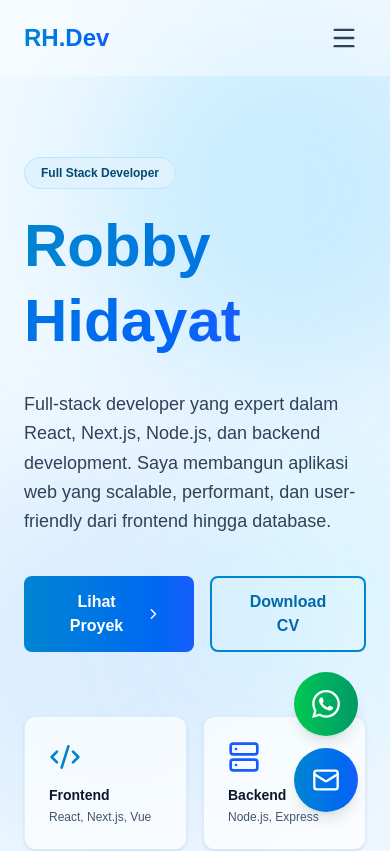
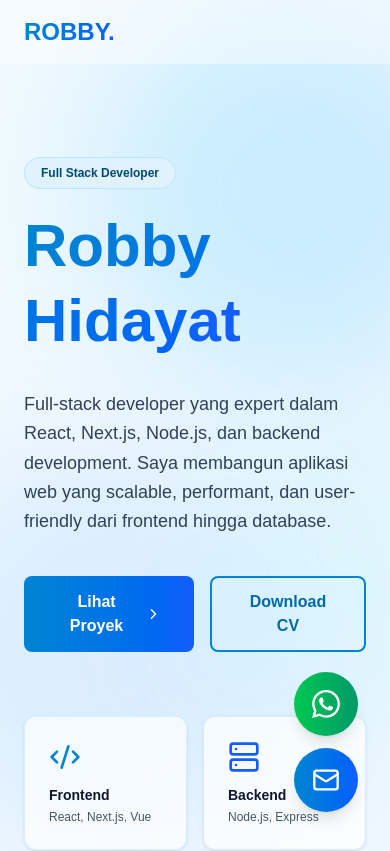
Before and after one commit to mrhidayat761/portfolio-robby, a Next.js app: page / in a window 390 px wide. Shown: the top 851 px of the page. Built offline with nearby package versions, Linux system fonts and the light colour scheme.

Commit message:
Update page.tsx

```diff
--- a/src/app/page.tsx
+++ b/src/app/page.tsx
@@ -1,19 +1,18 @@
 'use client';
 
 import { useState, useEffect } from 'react';
-import { ChevronRight, Code2, Server, Database, Zap, Mail, MessageCircle, Menu, X } from 'lucide-react';
+import { ChevronRight, Code2, Server, Database, Zap, Mail, MessageCircle } from 'lucide-react';
 
-// Komponen Logo WhatsApp
+// Tambahkan komponen ini di atas 'export default function PortfolioFullStack'
 const WhatsAppLogo = ({ size = 24, className = "" }) => (
   <svg width={size} height={size} viewBox="0 0 24 24" fill="currentColor" className={className} xmlns="http://www.w3.org/2000/svg">
     <path d="M17.472 14.382c-.297-.149-1.758-.867-2.03-.967-.273-.099-.471-.148-.67.15-.197.297-.767.966-.94 1.164-.173.199-.347.223-.644.075-.297-.15-1.255-.463-2.39-1.475-.883-.788-1.48-1.761-1.653-2.059-.173-.297-.018-.458.13-.606.134-.133.298-.347.446-.52.149-.174.198-.298.298-.497.099-.198.05-.371-.025-.52-.075-.149-.669-1.612-.916-2.207-.242-.579-.487-.5-.669-.51-.173-.008-.371-.01-.57-.01-.198 0-.52.074-.792.372-.272.297-1.04 1.016-1.04 2.479 0 1.462 1.065 2.875 1.213 3.074.149.198 2.096 3.2 5.077 4.487.709.306 1.262.489 1.694.625.712.227 1.36.195 1.871.118.571-.085 1.758-.719 2.006-1.413.248-.694.248-1.289.173-1.413-.074-.124-.272-.198-.57-.347m-5.421 7.403h-.004a9.87 9.87 0 01-5.031-1.378l-.361-.214-3.741.982.998-3.648-.235-.374a9.86 9.86 0 01-1.51-5.26c.001-5.45 4.436-9.884 9.888-9.884 2.64 0 5.122 1.03 6.988 2.898a9.825 9.825 0 012.893 6.994c-.003 5.45-4.437 9.884-9.885 9.884m8.413-18.297A11.815 11.815 0 0012.05 0C5.495 0 .16 5.335.157 11.892c0 2.096.547 4.142 1.588 5.945L.057 24l6.305-1.654a11.882 11.882 0 005.683 1.448h.005c6.554 0 11.89-5.335 11.893-11.893a11.821 11.821 0 00-3.48-8.413z"/>
   </svg>
 );
-
 export default function PortfolioFullStack() {
   const [activeTab, setActiveTab] = useState('frontend');
   const [scrolled, setScrolled] = useState(false);
-  const [isMobileMenuOpen, setIsMobileMenuOpen] = useState(false);
+
 
   useEffect(() => {
     const handleScroll = () => setScrolled(window.scrollY > 50);
@@ -21,50 +20,141 @@ export default function PortfolioFullStack() {
     return () => window.removeEventListener('scroll', handleScroll);
   }, []);
 
-  const scrollToSection = (item) => {
-    setIsMobileMenuOpen(false);
-
-    let targetId = "";
-    if (item === 'About') targetId = "home";
-    else if (item === 'Projects') targetId = "projects";
-    else if (item === 'Services') targetId = "services";
-    else if (item === 'Frontend' || item === 'Backend') {
-      targetId = "tech";
-      setActiveTab(item.toLowerCase());
+  const frontend = [
+    {
+      tech: "React",
+      level: 95,
+      description: "Build interactive UI dengan hooks, context API, dan state management",
+      projects: 12,
+      color: "from-sky-500 to-blue-600"
+    },
+    {
+      tech: "Next.js",
+      level: 90,
+      description: "SSR, SSG, API routes untuk aplikasi production-ready",
+      projects: 8,
+      color: "from-cyan-500 to-sky-600"
+    },
+    {
+      tech: "Vue.js",
+      level: 88,
+      description: "Composition API dan reactive data binding",
+      projects: 6,
+      color: "from-blue-500 to-indigo-600"
+    },
+    {
+      tech: "Tailwind CSS",
+      level: 96,
+      description: "Utility-first CSS untuk rapid UI development",
+      projects: 20,
+      color: "from-sky-400 to-cyan-500"
     }
-
-    const element = document.getElementById(targetId);
-    if (element) {
-      element.scrollIntoView({ behavior: 'smooth', block: 'start' });
-    }
-  };
-
-  // --- Data sections tetap sama ---
-  const frontend = [
-    { tech: "React", level: 95, description: "Build interactive UI dengan hooks, context API, dan state management", projects: 12, color: "from-sky-500 to-blue-600" },
-    { tech: "Next.js", level: 90, description: "SSR, SSG, API routes untuk aplikasi production-ready", projects: 8, color: "from-cyan-500 to-sky-600" },
-    { tech: "Vue.js", level: 88, description: "Composition API dan reactive data binding", projects: 6, color: "from-blue-500 to-indigo-600" },
-    { tech: "Tailwind CSS", level: 96, description: "Utility-first CSS untuk rapid UI development", projects: 20, color: "from-sky-400 to-cyan-500" }
   ];
 
   const backend = [
-    { tech: "Node.js", level: 92, description: "Server-side JavaScript dengan Express, Koa, dan Fastify", projects: 15, color: "from-blue-600 to-sky-500" },
-    { tech: "Express.js", level: 94, description: "REST API development, middleware, routing", projects: 18, color: "from-sky-600 to-blue-500" },
-    { tech: "Database Design", level: 89, description: "MongoDB, PostgreSQL, schema design, indexing optimization", projects: 12, color: "from-cyan-600 to-sky-500" },
-    { tech: "Authentication", level: 91, description: "JWT, OAuth2, session management, security best practices", projects: 14, color: "from-blue-500 to-cyan-600" }
+    {
+      tech: "Node.js",
+      level: 92,
+      description: "Server-side JavaScript dengan Express, Koa, dan Fastify",
+      projects: 15,
+      color: "from-blue-600 to-sky-500"
+    },
+    {
+      tech: "Express.js",
+      level: 94,
+      description: "REST API development, middleware, routing",
+      projects: 18,
+      color: "from-sky-600 to-blue-500"
+    },
+    {
+      tech: "Database Design",
+      level: 89,
+      description: "MongoDB, PostgreSQL, schema design, indexing optimization",
+      projects: 12,
+      color: "from-cyan-600 to-sky-500"
+    },
+    {
+      tech: "Authentication",
+      level: 91,
+      description: "JWT, OAuth2, session management, security best practices",
+      projects: 14,
+      color: "from-blue-500 to-cyan-600"
+    }
   ];
 
   const projects = [
-    { name: "E-Commerce Platform", description: "Platform belanja online dengan payment gateway dan real-time inventory", frontend: ["React", "Redux", "Tailwind CSS"], backend: ["Node.js", "Express", "MongoDB"], features: ["Product Catalog", "Shopping Cart", "Payment", "Dashboard"], year: "2024", gradient: "from-sky-500 to-blue-600" },
-    { name: "Real-time Chat App", description: "Aplikasi chat dengan WebSocket, message history, dan user presence", frontend: ["Next.js", "Socket.io", "Tailwind"], backend: ["Node.js", "Express", "PostgreSQL", "Redis"], features: ["WebSocket", "Message History", "User Status", "File Sharing"], year: "2024", gradient: "from-cyan-500 to-sky-600" },
-    { name: "Analytics Dashboard", description: "Dashboard analytics dengan visualisasi data real-time dan export reports", frontend: ["React", "Chart.js", "Tailwind"], backend: ["Node.js", "Express", "MongoDB"], features: ["Real-time Data", "Custom Reports", "Export Data", "Management"], year: "2023", gradient: "from-blue-500 to-indigo-600" },
-    { name: "Social Media Clone", description: "Platform media sosial dengan feed, comments, likes, dan follow system", frontend: ["Vue.js", "Vuex", "Tailwind"], backend: ["Node.js", "Express", "PostgreSQL"], features: ["User Feed", "Comments", "Likes", "Follow System"], year: "2023", gradient: "from-sky-400 to-cyan-500" }
+    {
+      name: "E-Commerce Platform",
+      description: "Platform belanja online dengan payment gateway dan real-time inventory",
+      frontend: ["React", "Redux", "Tailwind CSS"],
+      backend: ["Node.js", "Express", "MongoDB"],
+      features: ["Product Catalog", "Shopping Cart", "Payment", "Dashboard"],
+      year: "2024",
+      gradient: "from-sky-500 to-blue-600"
+    },
+    {
+      name: "Real-time Chat App",
+      description: "Aplikasi chat dengan WebSocket, message history, dan user presence",
+      frontend: ["Next.js", "Socket.io", "Tailwind"],
+      backend: ["Node.js", "Express", "PostgreSQL", "Redis"],
+      features: ["WebSocket", "Message History", "User Status", "File Sharing"],
+      year: "2024",
+      gradient: "from-cyan-500 to-sky-600"
+    },
+    {
+      name: "Analytics Dashboard",
+      description: "Dashboard analytics dengan visualisasi data real-time dan export reports",
+      frontend: ["React", "Chart.js", "Tailwind"],
+      backend: ["Node.js", "Express", "MongoDB"],
+      features: ["Real-time Data", "Custom Reports", "Export Data", "Management"],
+      year: "2023",
+      gradient: "from-blue-500 to-indigo-600"
+    },
+    {
+      name: "Social Media Clone",
+      description: "Platform media sosial dengan feed, comments, likes, dan follow system",
+      frontend: ["Vue.js", "Vuex", "Tailwind"],
+      backend: ["Node.js", "Express", "PostgreSQL"],
+      features: ["User Feed", "Comments", "Likes", "Follow System"],
+      year: "2023",
+      gradient: "from-sky-400 to-cyan-500"
+    }
   ];
 
   const services = [
-    { category: "Website Project", icon: "🌐", items: ["Landing Page / Company Profile", "Web Application (Dashboard, Manajemen Data)", "Integrasi AI (Chatbot, Analisis Data)", "Slicing UI Design to Code (Figma ke React/HTML)", "Platform: Website Responsive"] },
-    { category: "AI Project", icon: "🤖", items: ["Dataset Siap Pakai (Excel, CSV, Image, JSON)", "Data Cleaning (Biaya Tambahan jika diperlukan)", "Custom Model Training", "Model File Deliverables (.h5, .pkl, .pt)", "Jupyter Notebook / Python Script"] },
-    { category: "Deliverables", icon: "📦", items: ["Model File untuk reproduksi hasil", "Notebook/Script lengkap (Google Colab)", "Dokumentasi API & Cara Penggunaan", "Source Code yang Rapi & Documented", "Technical Support"] }
+    {
+      category: "Website Project",
+      icon: "🌐",
+      items: [
+        "Landing Page / Company Profile",
+        "Web Application (Dashboard, Manajemen Data)",
+        "Integrasi AI (Chatbot, Analisis Data)",
+        "Slicing UI Design to Code (Figma ke React/HTML)",
+        "Platform: Website Responsive"
+      ]
+    },
+    {
+      category: "AI Project",
+      icon: "🤖",
+      items: [
+        "Dataset Siap Pakai (Excel, CSV, Image, JSON)",
+        "Data Cleaning (Biaya Tambahan jika diperlukan)",
+        "Custom Model Training",
+        "Model File Deliverables (.h5, .pkl, .pt)",
+        "Jupyter Notebook / Python Script"
+      ]
+    },
+    {
+      category: "Deliverables",
+      icon: "📦",
+      items: [
+        "Model File untuk reproduksi hasil",
+        "Notebook/Script lengkap (Google Colab)",
+        "Dokumentasi API & Cara Penggunaan",
+        "Source Code yang Rapi & Documented",
+        "Technical Support"
+      ]
+    }
   ];
 
   const skills = [
@@ -76,13 +166,12 @@ export default function PortfolioFullStack() {
     { category: "Best Practices", items: ["Clean Code", "Testing", "Security", "Performance"] }
   ];
 
-  const whatsappNumber = "6282223750826";
+  const whatsappNumber = "6282223750826"; // GANTI DENGAN NOMOR ASLI
   const email = "mrhidayat761@gmail.com";
 
   return (
-    // ✅ PERBAIKAN 1: Ganti overflow-hidden → overflow-x-hidden
-    <div className="bg-gradient-to-br from-sky-50 via-blue-50 to-cyan-50 text-slate-900 overflow-x-hidden">
-      {/* Background Animated */}
+    <div className="bg-gradient-to-br from-sky-50 via-blue-50 to-cyan-50 text-slate-900 overflow-hidden">
+      {/* Animated background elements */}
       <div className="fixed inset-0 z-0">
         <div className="absolute top-0 left-1/4 w-96 h-96 bg-sky-300/30 rounded-full blur-3xl"></div>
         <div className="absolute bottom-0 right-1/4 w-96 h-96 bg-blue-300/20 rounded-full blur-3xl"></div>
@@ -98,7 +187,9 @@ export default function PortfolioFullStack() {
                className="w-16 h-16 bg-gradient-to-r from-green-500 to-emerald-600 text-white rounded-full flex items-center justify-center shadow-lg hover:shadow-xl hover:scale-110 transition transform group"
                title="Hubungi via WhatsApp"
              >
+               {/* INI YANG DITAMBAHKAN: Ikon WhatsApp Custom */}
                <WhatsAppLogo size={28} />
+
                <span className="absolute right-20 bg-green-600 text-white px-3 py-1 rounded-lg text-sm opacity-0 group-hover:opacity-100 transition whitespace-nowrap">
                  Chat di WhatsApp
                </span>
@@ -121,59 +212,25 @@ export default function PortfolioFullStack() {
           ? 'bg-white/70 backdrop-blur-xl shadow-sm border-b border-sky-200/50'
           : 'bg-white/40 backdrop-blur-md'
       }`}>
-        <div className="max-w-7xl mx-auto px-6 py-4">
-          <div className="flex justify-between items-center relative z-10">
-            <div
-              className="text-2xl font-black cursor-pointer"
-              onClick={() => scrollToSection('About')}
-            >
+        <div className="max-w-7xl mx-auto px-6 py-4 flex justify-between items-center relative z-10">
+          <div className="text-2xl font-black">
             <span className="bg-gradient-to-r from-sky-600 to-blue-600 bg-clip-text text-transparent">
-                RH.Dev
+              ROBBY.
             </span>
           </div>
-
           <div className="hidden md:flex gap-12">
             {['Frontend', 'Backend', 'Projects', 'Services', 'About'].map((item) => (
-                <button
-                  key={item}
-                  onClick={() => scrollToSection(item)}
-                  className="font-medium text-slate-700 hover:text-sky-900 transition relative group"
-                >
+              <button key={item} className="font-medium text-slate-700 hover:text-sky-900 transition relative group">
                 {item}
                 <span className="absolute bottom-0 left-0 w-0 h-0.5 bg-gradient-to-r from-sky-600 to-blue-600 group-hover:w-full transition-all duration-300"></span>
               </button>
             ))}
           </div>
-
-            <div className="md:hidden">
-              <button
-                onClick={() => setIsMobileMenuOpen(!isMobileMenuOpen)}
-                className="text-slate-700 hover:text-sky-600 transition p-2"
-              >
-                {isMobileMenuOpen ? <X size={28} /> : <Menu size={28} />}
-              </button>
-            </div>
-          </div>
-
-          {/* ✅ PERBAIKAN 2: Gunakan fixed + z-[60] agar sidebar selalu muncul */}
-          {isMobileMenuOpen && (
-            <div className="md:hidden fixed top-16 left-0 w-full bg-white/95 backdrop-blur-xl border-b border-sky-100 shadow-xl p-6 flex flex-col gap-4 z-[60] animate-in slide-in-from-top-5 duration-200">
-              {['Frontend', 'Backend', 'Projects', 'Services', 'About'].map((item) => (
-                <button
-                  key={item}
-                  onClick={() => scrollToSection(item)}
-                  className="text-left font-medium text-lg text-slate-700 hover:text-sky-600 py-3 border-b border-slate-100 last:border-0"
-                >
-                  {item}
-                </button>
-              ))}
-            </div>
-          )}
         </div>
       </nav>
 
       {/* Hero Section */}
-      <section id="home" className="relative z-10 pt-40 pb-24 px-6 max-w-7xl mx-auto">
+      <section className="relative z-10 pt-40 pb-24 px-6 max-w-7xl mx-auto">
         <div className="grid md:grid-cols-2 gap-16 items-center">
           <div>
             <div className="inline-block mb-6">
@@ -190,10 +247,7 @@ export default function PortfolioFullStack() {
               Full-stack developer yang expert dalam React, Next.js, Node.js, dan backend development. Saya membangun aplikasi web yang scalable, performant, dan user-friendly dari frontend hingga database.
             </p>
             <div className="flex gap-4">
-              <button
-                onClick={() => scrollToSection('Projects')}
-                className="px-8 py-3 bg-gradient-to-r from-sky-600 to-blue-600 text-white rounded-lg font-semibold hover:shadow-lg hover:shadow-sky-500/40 transition flex items-center gap-2 group"
-              >
+              <button className="px-8 py-3 bg-gradient-to-r from-sky-600 to-blue-600 text-white rounded-lg font-semibold hover:shadow-lg hover:shadow-sky-500/40 transition flex items-center gap-2 group">
                 Lihat Proyek <ChevronRight size={20} className="group-hover:translate-x-1 transition" />
               </button>
               <button className="px-8 py-3 border-2 border-sky-600 text-sky-700 rounded-lg font-semibold hover:bg-sky-50 transition backdrop-blur-sm">
@@ -229,7 +283,7 @@ export default function PortfolioFullStack() {
       </section>
 
       {/* Tech Stack Section */}
-      <section id="tech" className="relative z-10 py-24 px-6 bg-white/40 backdrop-blur-sm">
+      <section className="relative z-10 py-24 px-6 bg-white/40 backdrop-blur-sm">
         <div className="max-w-7xl mx-auto">
           <h2 className="text-5xl font-black mb-4 text-slate-900">Tech Stack</h2>
           <p className="text-lg text-slate-700 mb-16 max-w-2xl">
@@ -284,7 +338,7 @@ export default function PortfolioFullStack() {
       </section>
 
       {/* Projects Section */}
-      <section id="projects" className="relative z-10 py-24 px-6 max-w-7xl mx-auto">
+      <section className="relative z-10 py-24 px-6 max-w-7xl mx-auto">
         <h2 className="text-5xl font-black mb-4 text-slate-900">Proyek Full-Stack</h2>
         <p className="text-lg text-slate-700 mb-16">
           Aplikasi yang telah saya bangun dari frontend hingga backend infrastructure
@@ -351,7 +405,7 @@ export default function PortfolioFullStack() {
       </section>
 
       {/* Services Section */}
-      <section id="services" className="relative z-10 py-24 px-6 bg-white/40 backdrop-blur-sm">
+      <section className="relative z-10 py-24 px-6 bg-white/40 backdrop-blur-sm">
         <div className="max-w-7xl mx-auto">
           <h2 className="text-5xl font-black mb-4 text-slate-900">Jasa & Layanan</h2>
           <p className="text-lg text-slate-700 mb-16">
@@ -438,11 +492,12 @@ export default function PortfolioFullStack() {
               <Mail size={20} /> Email
             </a>
        <a
-              href={`https://wa.me/${whatsappNumber}`}
+         href={`https://wa.me/6282223750826`}
          target="_blank"
          rel="noopener noreferrer"
          className="px-8 py-4 bg-gradient-to-r from-green-500 to-emerald-600 text-white rounded-lg font-bold hover:shadow-lg hover:shadow-green-500/40 transition flex items-center justify-center gap-2"
        >
+         {/* Ikon diganti jadi Logo WhatsApp Asli */}
          <WhatsAppLogo size={20} />
          WhatsApp
        </a>
@@ -459,10 +514,8 @@ export default function PortfolioFullStack() {
       </section>
 
       {/* Footer */}
-      <footer className="py-8 text-center border-t border-sky-200/50 bg-white/40 backdrop-blur-sm relative z-10">
-        <p className="text-slate-600 text-sm font-medium">
-          &copy; {new Date().getFullYear()} Robby Hidayat | Full-Stack Developer
-        </p>
+      <footer className="relative z-10 py-12 px-6 border-t border-sky-200/50 text-center text-slate-600 bg-white/40 backdrop-blur-sm">
+        <p className="text-sm">© 2024 Robby Hidayat. Full-Stack Developer | React • Next.js • Node.js</p>
       </footer>
     </div>
   );
```
Lines whose indentation alone changed are shown as unchanged.
